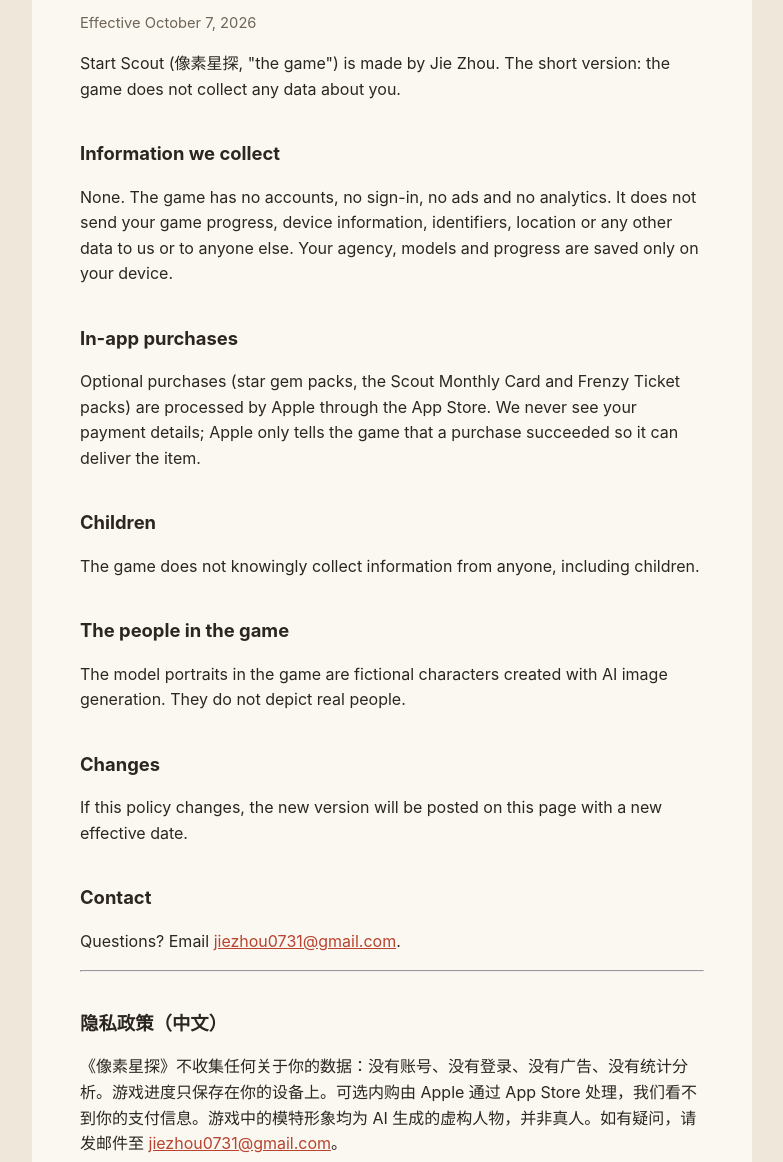
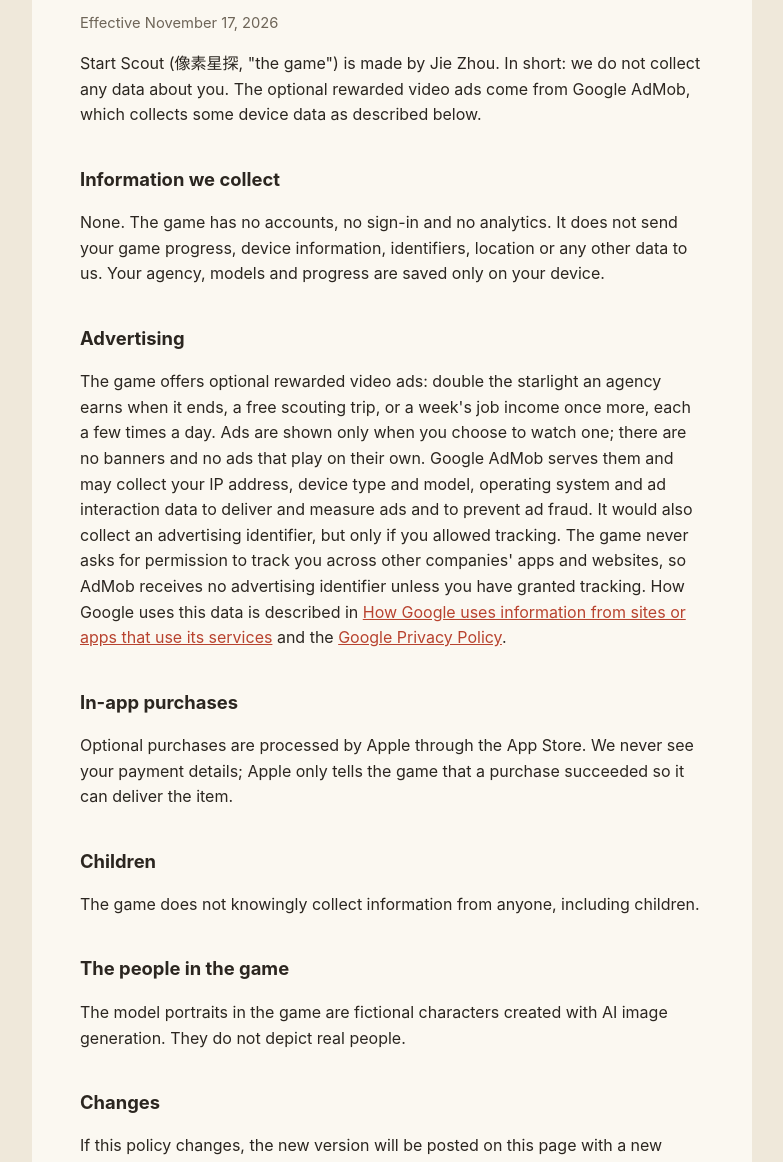
Before and after one commit to jiezhou0731/jiezhou0731.github.io, a plain HTML site: page starscout/privacy.html in a window 1280 px wide. Shown: the part 131-1293 px from the top of the page, without its empty margins (248-1031 px from the left). Drawn offline with Linux system fonts and the light colour scheme.

Commit message:
Echo Legion, Start Scout privacy: describe AdMob rewarded videos (1.0.2)
Co-Authored-By: Claude Opus 5.5 <noreply@anthropic.com>

```diff
--- a/starscout/privacy.html
+++ b/starscout/privacy.html
@@ -9,15 +9,18 @@
 <body>
 <main>
 <header><img src="icon.png" alt=""><h1>Start Scout Privacy Policy</h1></header>
-<p class="muted">Effective October 7, 2026</p>
+<p class="muted">Effective November 17, 2026</p>
 
-<p>Start Scout (像素星探, "the game") is made by Jie Zhou. The short version: the game does not collect any data about you.</p>
+<p>Start Scout (像素星探, "the game") is made by Jie Zhou. In short: we do not collect any data about you. The optional rewarded video ads come from Google AdMob, which collects some device data as described below.</p>
 
 <h2>Information we collect</h2>
-<p>None. The game has no accounts, no sign-in, no ads and no analytics. It does not send your game progress, device information, identifiers, location or any other data to us or to anyone else. Your agency, models and progress are saved only on your device.</p>
+<p>None. The game has no accounts, no sign-in and no analytics. It does not send your game progress, device information, identifiers, location or any other data to us. Your agency, models and progress are saved only on your device.</p>
+
+<h2>Advertising</h2>
+<p>The game offers optional rewarded video ads: double the starlight an agency earns when it ends, a free scouting trip, or a week's job income once more, each a few times a day. Ads are shown only when you choose to watch one; there are no banners and no ads that play on their own. Google AdMob serves them and may collect your IP address, device type and model, operating system and ad interaction data to deliver and measure ads and to prevent ad fraud. It would also collect an advertising identifier, but only if you allowed tracking. The game never asks for permission to track you across other companies' apps and websites, so AdMob receives no advertising identifier unless you have granted tracking. How Google uses this data is described in <a href="https://policies.google.com/technologies/partner-sites">How Google uses information from sites or apps that use its services</a> and the <a href="https://policies.google.com/privacy">Google Privacy Policy</a>.</p>
 
 <h2>In-app purchases</h2>
-<p>Optional purchases (star gem packs, the Scout Monthly Card and Frenzy Ticket packs) are processed by Apple through the App Store. We never see your payment details; Apple only tells the game that a purchase succeeded so it can deliver the item.</p>
+<p>Optional purchases are processed by Apple through the App Store. We never see your payment details; Apple only tells the game that a purchase succeeded so it can deliver the item.</p>
 
 <h2>Children</h2>
 <p>The game does not knowingly collect information from anyone, including children.</p>
@@ -33,7 +36,7 @@
 
 <hr>
 <h2>隐私政策（中文）</h2>
-<p>《像素星探》不收集任何关于你的数据：没有账号、没有登录、没有广告、没有统计分析。游戏进度只保存在你的设备上。可选内购由 Apple 通过 App Store 处理，我们看不到你的支付信息。游戏中的模特形象均为 AI 生成的虚构人物，并非真人。如有疑问，请发邮件至 <a href="mailto:jiezhou0731@gmail.com">jiezhou0731@gmail.com</a>。</p>
+<p>《像素星探》不收集任何关于你的数据：没有账号、没有登录、没有统计分析。游戏进度只保存在你的设备上。游戏提供可选的激励视频广告（结算星光翻倍、免费星探、本周通告收入再拿一份，每天有次数上限），只有你主动选择观看时才会播放，没有横幅广告。广告由 Google AdMob 提供，AdMob 可能为投放、统计和防作弊收集 IP 地址、设备型号、系统版本和广告互动数据；游戏从不请求跨应用跟踪授权，因此除非你允许跟踪，AdMob 不会获得广告标识符。详见 <a href="https://policies.google.com/privacy">Google 隐私政策</a>。可选内购由 Apple 通过 App Store 处理，我们看不到你的支付信息。游戏中的模特形象均为 AI 生成的虚构人物，并非真人。如有疑问，请发邮件至 <a href="mailto:jiezhou0731@gmail.com">jiezhou0731@gmail.com</a>。</p>
 </main>
 </body>
 </html>
```
Also changed, not shown: echolegion/privacy.html (+8 -5 lines).
